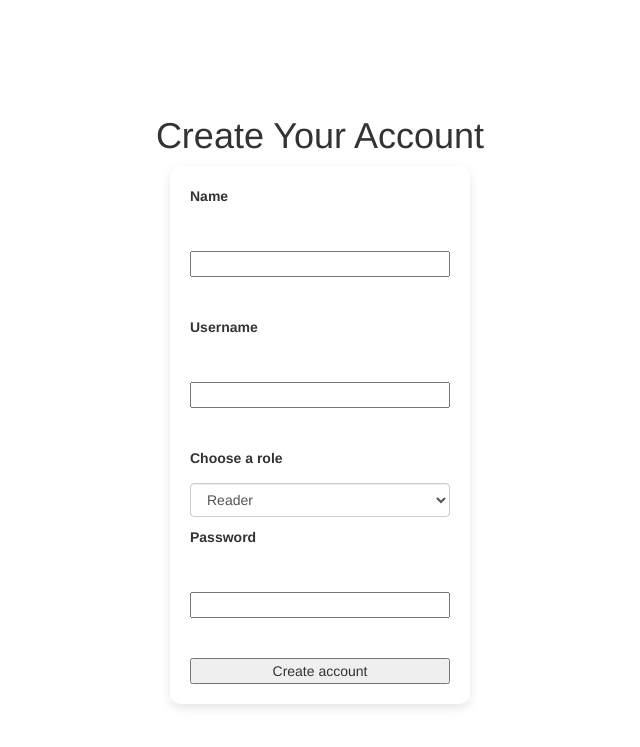
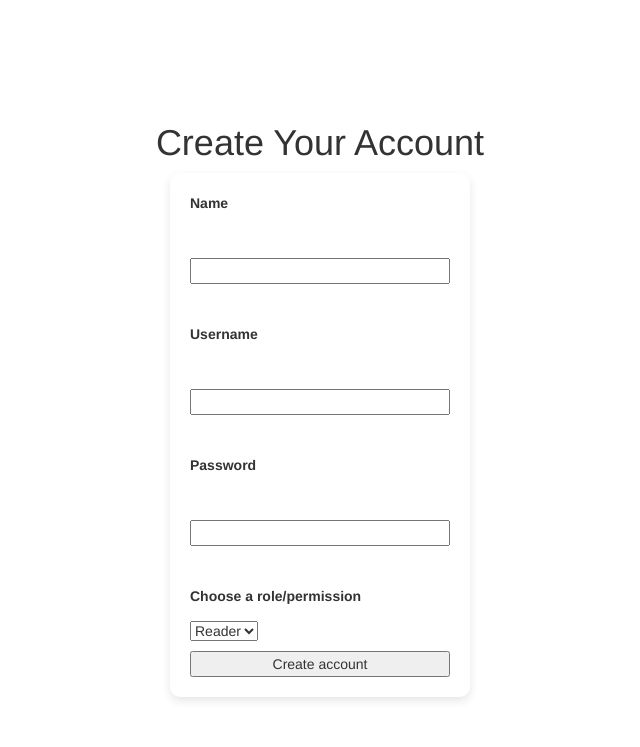
Before and after one commit to mhartle02/Scriptoria, a Flask app: page /signup in a window 1280 px wide. Shown: the top 747 px of the page, without its empty margins (320-960 px from the left). Run offline with Flask 3, Linux system fonts and the light colour scheme; some libraries are stand-ins or nearby versions.

Commit message:
Minor changes to the signup.html page 9action should be ./signup, not ./signup.html)

```diff
--- a/templates/signup.html
+++ b/templates/signup.html
@@ -46,25 +46,30 @@
     {% endif %}
 
     {% if show_form %}
-    <form action="./signup.html" method="POST">
+    <form action="./signup" method="POST">
         <label for="name">Name</label><br>
         <input type="text" id="name" name="name" value="" required><br>
         <label for="username">Username</label><br>
         <input type="text" id="username" name="username" value="" required><br>
-        <label>Choose a role </label>
-        <div class="wrapper" >
-            <select name="" id="" class="form-control">
-                <option value="">Reader</option>
-                <option value="">Admin</option>
-                <option value="">Author</option>
-            </select>
-        </div>
         <label for="password">Password</label><br>
         <input type="text" id="password" name="password" value="" required><br>
-
+        <label> Choose a role/permission </label>
+            <div class="wrapper" >
+                <select name="permission" id="permission">
+                    <option value="">Reader</option>
+                    <option value="">Admin</option>
+                    <option value="">Author</option>
+                </select>
+        </div>
         <button> Create account </button>
     </form>
-
+    {% with messages = get_flashed_messages(with_categories=True) %}
+        {% if messages %}
+            {% for category, msg in messages%}
+                <p class="{{ category }}">{{ msg }}</p>
+            {% endfor %}
+        {% endif %}
+    {% endwith %}
     {% else %}
     <a href="/">Back to Home</a>
     {% endif %}
```
